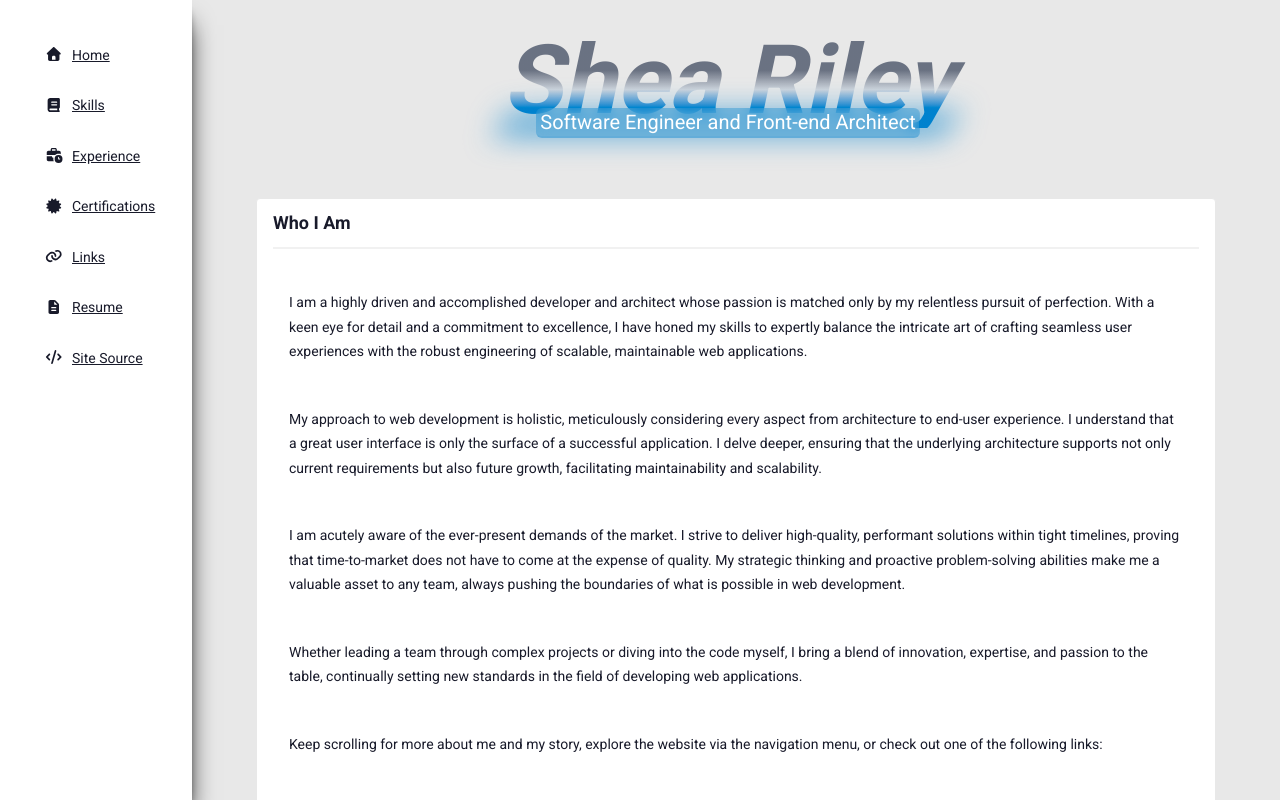
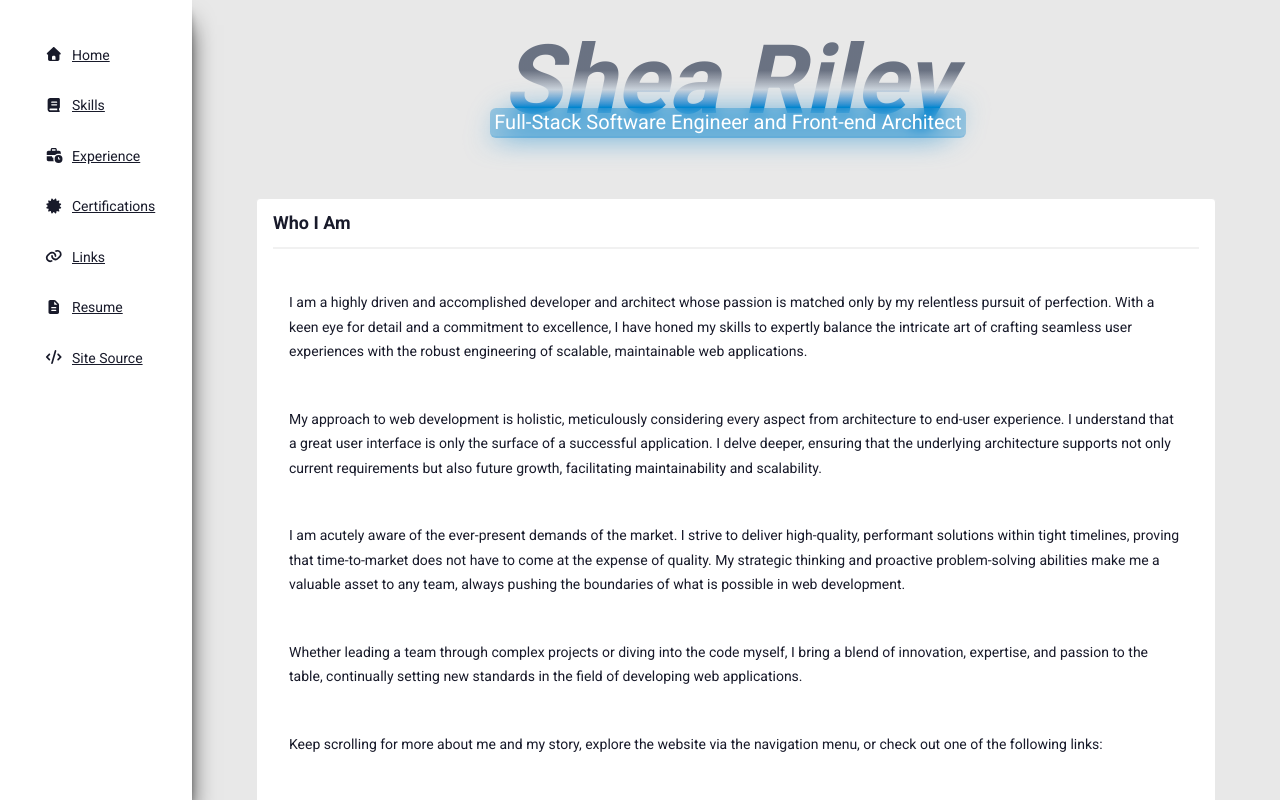
Before and after one commit to sheariley/portfolio-web-dev, a React (Vite) app: page / in a window 1280 px wide. Shown: the top 800 px of the page. Built offline with nearby package versions, Linux system fonts and the light colour scheme.

Commit message:
Change title to full-stack...

```diff
--- a/src/components/ui/Header.tsx
+++ b/src/components/ui/Header.tsx
@@ -24,7 +24,7 @@ export default function Header({ className }: { className?: string }) {
           'text-primary-content'
         )}
       >
-        Software Engineer and Front-end Architect
+        Full-Stack Software Engineer and Front-end Architect
       </div>
     </header>
   )
```
